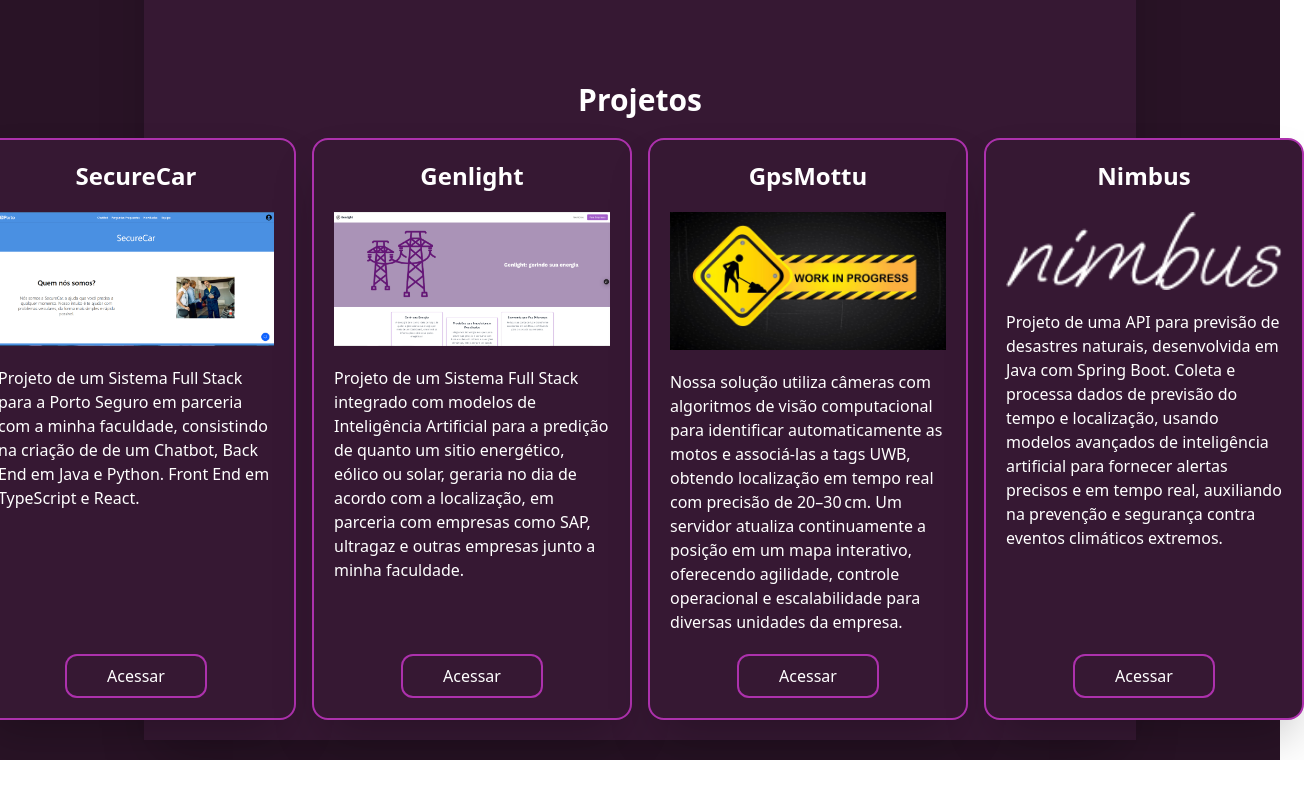
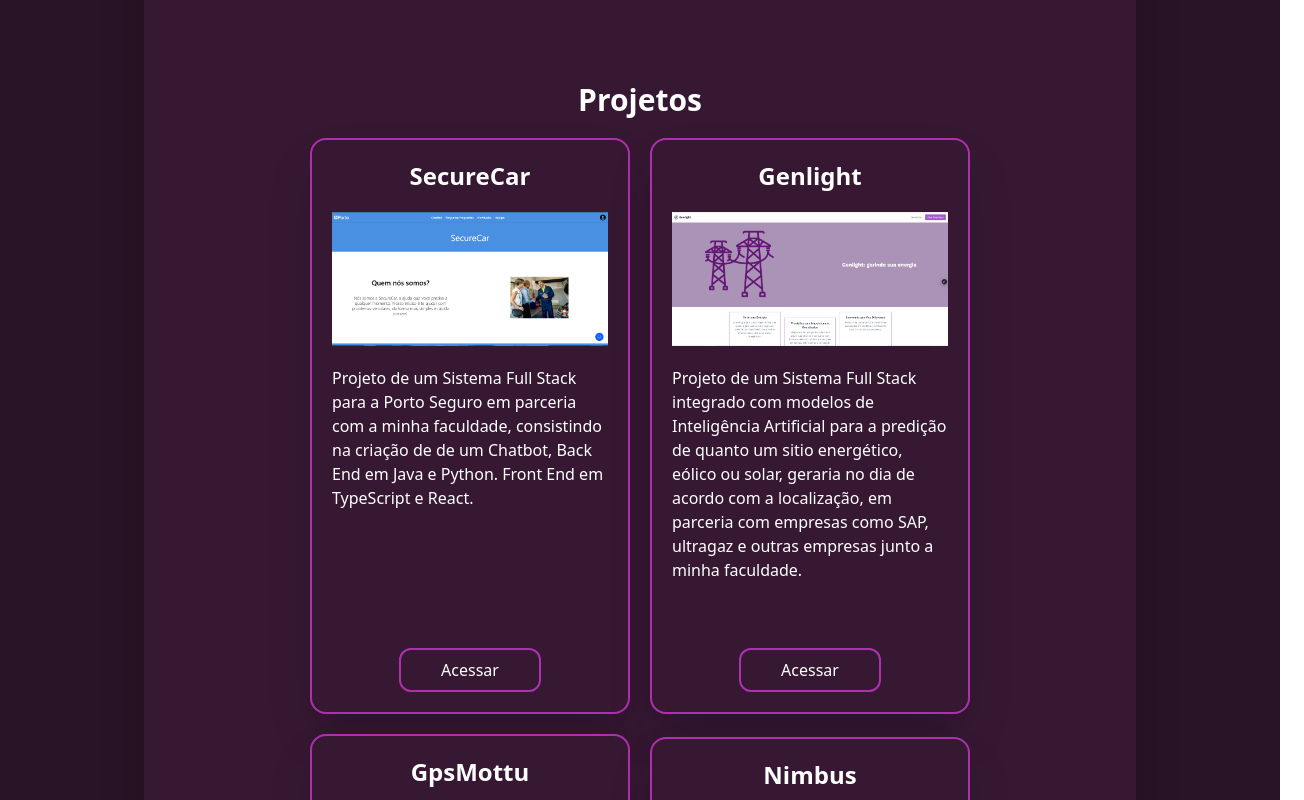
Before and after one commit to feliperibeiroa/portifolio, a Next.js app: page / in a window 1280 px wide. Shown: the part 1120-1920 px from the top of the page, 1304 px wide, since content can reach past the window. Before the commit the page ends 1880 px from the top, so only its background shows below. Built offline with nearby package versions, Linux system fonts and the light colour scheme.

Commit message:
ajustada responsividade

```diff
--- a/src/components/Principal/Principal.tsx
+++ b/src/components/Principal/Principal.tsx
@@ -22,7 +22,7 @@ export default function Principal() {
 
       <div className="flex flex-col items-center justify-center gap-5 w-full">
         <h1 className="text-3xl font-bold">Projetos</h1>
-        <div className="flex flex-row max-cstm:flex-col gap-4 justify-center">
+        <div className="grid grid-cols-2 2xl:grid-cols-4 items-center justify-center gap-5 max-cstm:grid-cols-1">
           {projetos.map((projeto) => (
               <ProjetosCard
                 key={projeto.title}
--- a/src/components/ProjetosCard/ProjetosCard.tsx
+++ b/src/components/ProjetosCard/ProjetosCard.tsx
@@ -10,11 +10,11 @@ export type ProjetosCardProps = {
 
 export const ProjetosCard = (projeto: ProjetosCardProps) => {
     return (
-        <div className="hover:scale-105 w-80 max-md:w-80 transition-transform duration-300 card border-[#ad31ad] border-2 bg-[#361833] p-5 rounded-2xl flex flex-col gap-5 shadow-2xl text-white">
+        <div className="hover:scale-105 w-80 max-sm:w-60 min-h-[36rem] transition-transform duration-300 card border-[#ad31ad] border-2 bg-[#361833] p-5 rounded-2xl flex flex-col gap-5 shadow-2xl text-white">
             <h2 className="text-center text-2xl font-semibold">{projeto.title}</h2>
             <Image src={projeto.image} width={450} height={400} alt={projeto.title} />
             <p className="w-auto">{projeto.description}</p>
-            <div className="flex justify-center h-full items-end">
+            <div className="flex justify-center mt-auto">
                 <a className="border-[#ad31ad] bg-[#361833] hover:bg-[#5c1d5c] border-2  px-10 py-2 rounded-xl" href={projeto.link} target="_blank" rel="noreferrer">
                     Acessar
                 </a>
--- a/tailwind.config.ts
+++ b/tailwind.config.ts
@@ -9,7 +9,7 @@ const config: Config = {
   theme: {
     screens: {
       cstm: '900px',
-      '2xl': '1536px',
+      '2xl': '1756px',
       xl: '1280px',
       lg: '1024px',
       md: '768px',
```
